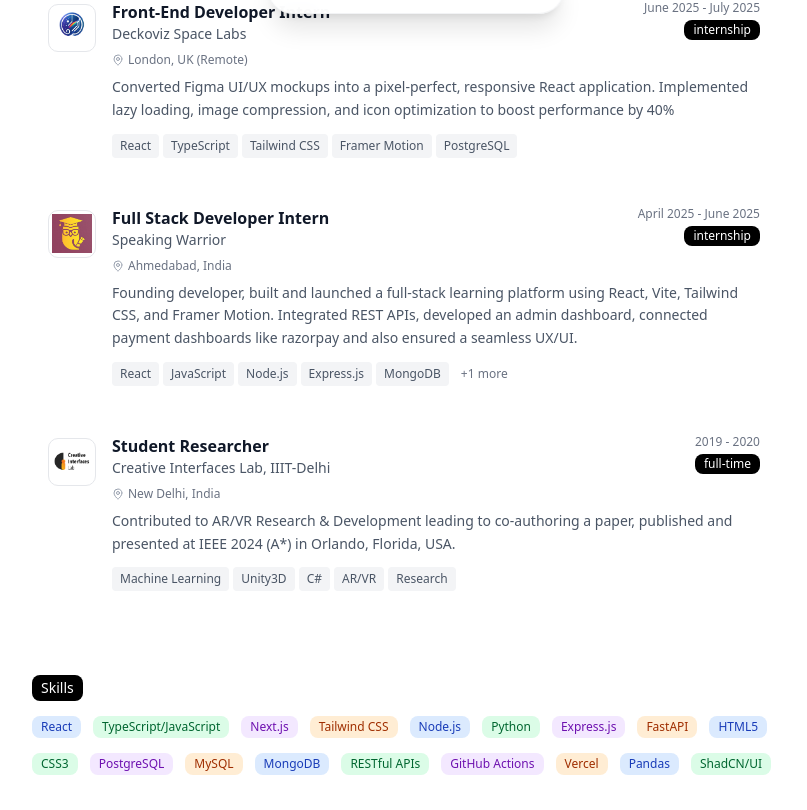
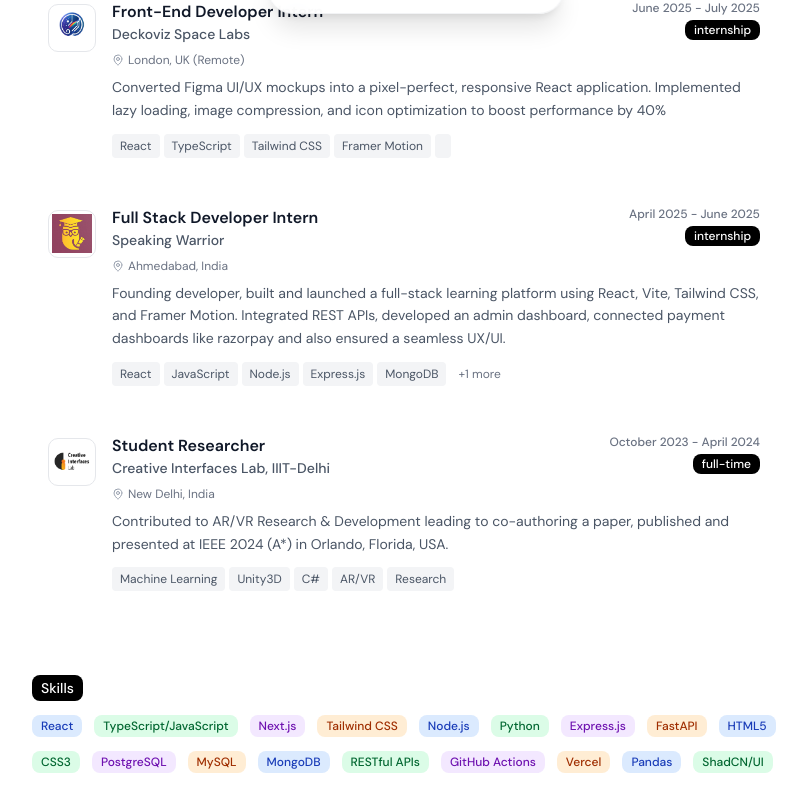
Before and after one commit to Yaksh27/new-portfolio, a Next.js app: page / in a window 1280 px wide. Shown: the part 770-1580 px from the top of the page, without its empty margins (224-1031 px from the left). Built offline with nearby package versions, Linux system fonts and the light colour scheme.

Commit message:
font revamp + ui changes

```diff
--- a/src/app/globals.css
+++ b/src/app/globals.css
@@ -3,11 +3,24 @@
 
 @custom-variant dark (&:is(.dark *));
 
+/* Debug: Check if fonts are loading */
+body::before {
+  content: "DM Sans: " var(--font-dm-sans) " | Fira Code: " var(--font-fira-code);
+  position: fixed;
+  top: 0;
+  left: 0;
+  background: red;
+  color: white;
+  padding: 5px;
+  z-index: 9999;
+  font-size: 12px;
+}
+
 @theme inline {
   --color-background: var(--background);
   --color-foreground: var(--foreground);
-  --font-sans: var(--font-geist-sans);
-  --font-mono: var(--font-geist-mono);
+  --font-sans: var(--font-dm-sans);
+  --font-mono: var(--font-fira-code);
   --color-sidebar-ring: var(--sidebar-ring);
   --color-sidebar-border: var(--sidebar-border);
   --color-sidebar-accent-foreground: var(--sidebar-accent-foreground);
@@ -118,6 +131,15 @@
   }
   body {
     @apply bg-background text-foreground;
+    font-family: var(--font-dm-sans), system-ui, sans-serif !important;
+  }
+
+  h1, h2, h3, h4, h5, h6, p, span, div {
+    font-family: var(--font-dm-sans), system-ui, sans-serif !important;
+  }
+
+  code, pre, .font-mono {
+    font-family: var(--font-fira-code), 'Courier New', monospace !important;
   }
 }
 
@@ -129,4 +151,12 @@
   .scroll-smooth {
     scroll-behavior: smooth;
   }
+
+  .font-sans {
+    font-family: var(--font-dm-sans), system-ui, sans-serif;
+  }
+
+  .font-mono {
+    font-family: var(--font-fira-code), 'Courier New', monospace;
+  }
 }
--- a/src/app/layout.tsx
+++ b/src/app/layout.tsx
@@ -1,16 +1,18 @@
 import type { Metadata } from "next";
-import { Geist, Geist_Mono } from "next/font/google";
+import { DM_Sans, Fira_Code } from "next/font/google";
 import "./globals.css";
 import { ThemeProvider } from "@/components/theme-provider";
 
-const geistSans = Geist({
-  variable: "--font-geist-sans",
+const dmSans = DM_Sans({
+  variable: "--font-dm-sans",
   subsets: ["latin"],
+  display: "swap",
 });
 
-const geistMono = Geist_Mono({
-  variable: "--font-geist-mono",
+const firaCode = Fira_Code({
+  variable: "--font-fira-code",
   subsets: ["latin"],
+  display: "swap",
 });
 
 export const metadata: Metadata = {
@@ -26,7 +28,7 @@
   return (
     <html lang="en" suppressHydrationWarning>
       <body
-        className={`${geistSans.variable} ${geistMono.variable} antialiased`}
+        className={`${dmSans.variable} ${firaCode.variable} antialiased font-sans`}
       >
         <ThemeProvider
           attribute="class"
--- a/src/app/page.tsx
+++ b/src/app/page.tsx
@@ -66,7 +66,7 @@
     <div className="min-h-screen bg-white dark:bg-black">
       <Navbar />
 
-      <main className="container mx-auto px-4 py-8 pb-24 pt-24">
+      <main className="container mx-auto px-4 py-4  pt-24">
         <div className="max-w-3xl mx-auto space-y-6">
           {/* Hero Section */}
           <section className="py-3">
@@ -102,7 +102,7 @@
                   </div>
                   <Button
                     size="lg"
-                    className="bg-black dark:bg-white hover:bg-gray-800 dark:hover:bg-gray-200 text-white dark:text-black border-0 text-xs font-medium px-4 h-7 mt-3"
+                    className="bg-black dark:bg-white hover:bg-gray-700 dark:hover:bg-gray-200 text-white dark:text-black border-0 text-xs font-medium px-4 h-7 mt-3"
                   >
                    <Download className="h-5 w-5 mr-1" />
                    Resume
@@ -154,8 +154,8 @@
       {/* Footer */}
       <footer className="bg-white dark:bg-black border-t border-gray-200 dark:border-gray-700 py-8 mt-16">
         <div className="container mx-auto px-4 text-center">
-          <p className="text-black dark:text-white">
-            © 2025 Yaksh Patel. Built with Next.js 15, Tailwind CSS, and shadcn/ui.
+          <p className="text-gray-600 dark:text-white">
+            © 2025 Yaksh Patel. Built with 💌 Next.js 15, Tailwind CSS, and shadcn/ui.
           </p>
         </div>
       </footer>
--- a/src/components/experience-section.tsx
+++ b/src/components/experience-section.tsx
@@ -29,7 +29,7 @@
     period: "June 2025 - July 2025",
     description:
       "Converted Figma UI/UX mockups into a pixel-perfect, responsive React application. Implemented lazy loading, image compression, and icon optimization to boost performance by 40%",
-    technologies: ["React", "TypeScript", "Tailwind CSS", "Framer Motion", "PostgreSQL"],
+    technologies: ["React", "TypeScript", "Tailwind CSS", "Framer Motion", ""],
     type: "internship",
     logo: "/deckovizlogo.png",
     link: "https://deckoviz.com",
@@ -52,7 +52,7 @@
     title: "Student Researcher",
     company: "Creative Interfaces Lab, IIIT-Delhi",
     location: "New Delhi, India",
-    period: "2019 - 2020",
+    period: "October 2023 - April 2024",
     description:
       "Contributed to AR/VR Research & Development leading to co-authoring a paper, published and presented at IEEE 2024 (A*) in Orlando, Florida, USA.",
     technologies: [ "Machine Learning" , "Unity3D", "C#", "AR/VR", "Research"],
--- a/src/components/projects-section.tsx
+++ b/src/components/projects-section.tsx
@@ -55,10 +55,10 @@
 ]
 
 const colors = [
-  "bg-blue-100 text-blue-800 dark:bg-blue-900 dark:text-blue-300",
-  "bg-green-100 text-green-800 dark:bg-green-900 dark:text-green-300",
-  "bg-purple-100 text-purple-800 dark:bg-purple-900 dark:text-purple-300",
-  "bg-orange-100 text-orange-800 dark:bg-orange-900 dark:text-orange-300"
+  "bg-gray-100 text-blue-800 dark:bg-blue-900 dark:text-blue-300",
+  "bg-gray-100 text-green-800 dark:bg-green-900 dark:text-green-300",
+  "bg-gray-100 text-purple-800 dark:bg-purple-900 dark:text-purple-300",
+  "bg-gray-100 text-orange-800 dark:bg-orange-900 dark:text-orange-300"
 ]
 
 export function ProjectsSection() {
--- a/src/components/skills-section.tsx
+++ b/src/components/skills-section.tsx
@@ -36,7 +36,7 @@
     <motion.div
       initial={{ opacity: 0, y: 20 }}
       animate={{ opacity: 1, y: 0 }}
-      transition={{ duration: 0.6 }}
+      transition={{ duration: 0.2 }}
       className="py-8"
     >
       <div className="max-w-3xl">
```
Also changed, not shown: 1 other file (tests, documents, lock files or other folders).
